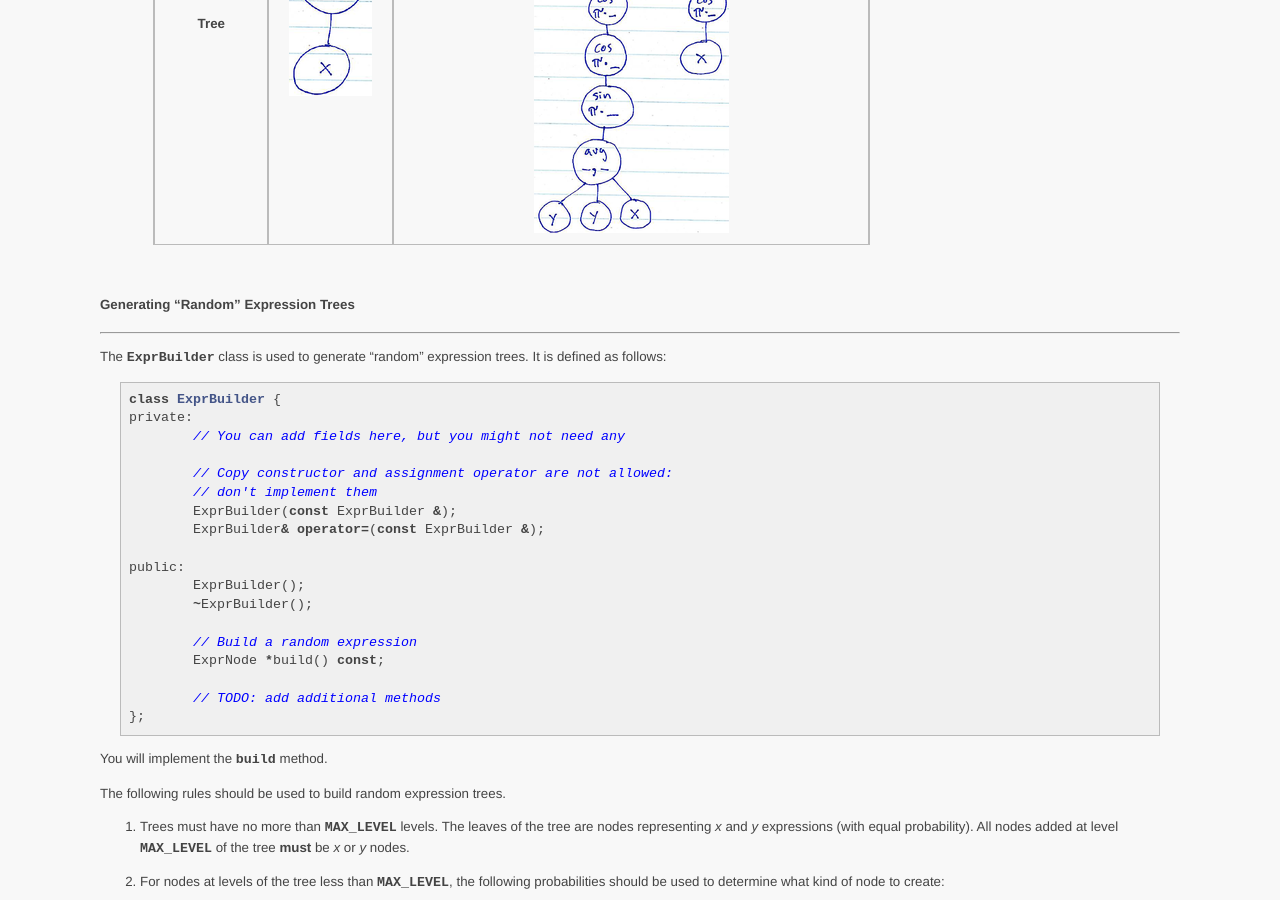
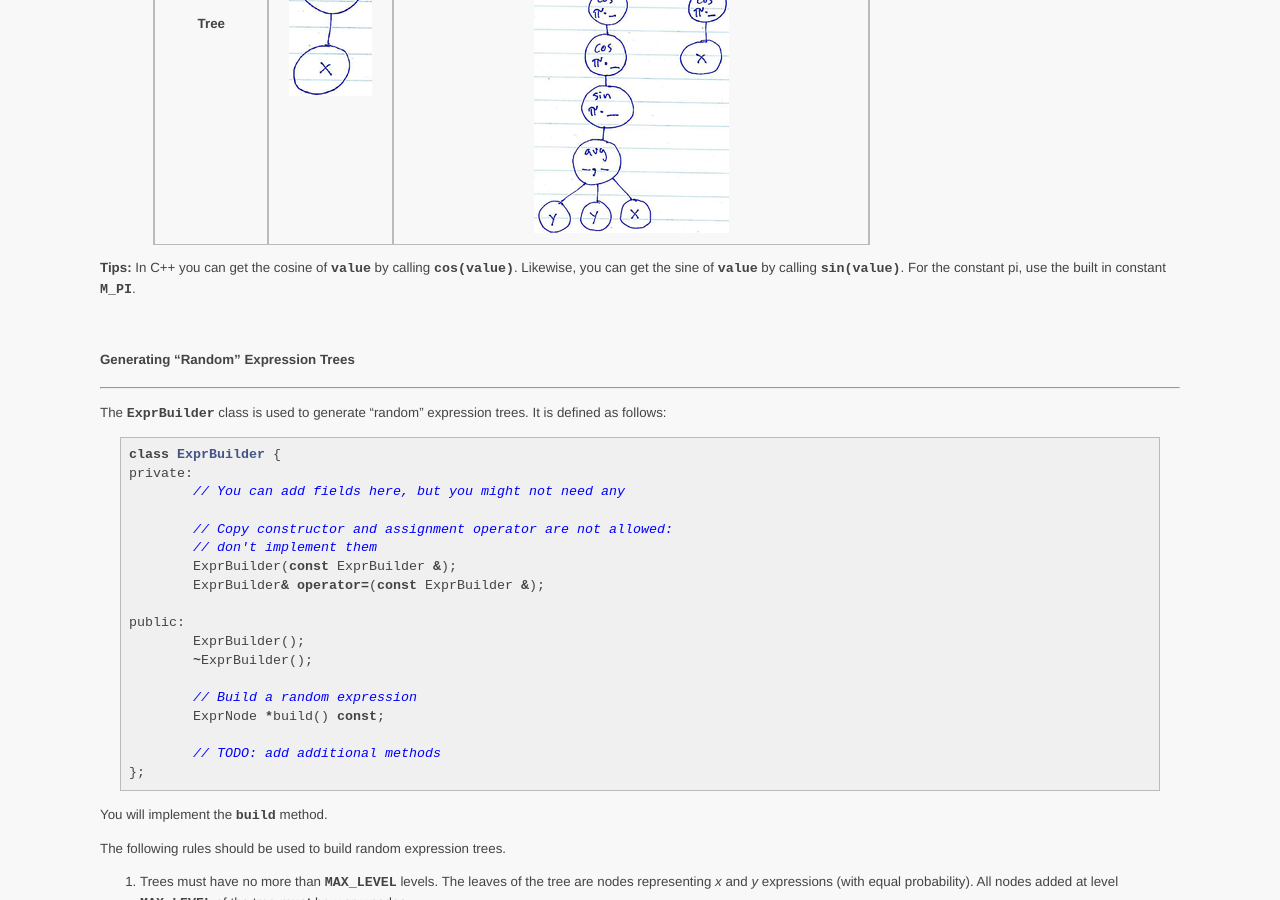
Before and after one commit to ycpcs/cs350-fall2015, a Jekyll site: the page built from assign/assign04.md, in a window 1280 px wide and 900 px high, scrolled down 3471 px. Built offline with Jekyll 4.4.1, drawn with Linux system fonts in a browser that asks for light colours; Markdown is read by kramdown in place of the engine named in the settings.

Commit message:
updated assignment #4

````diff
--- a/assign/assign04.md
+++ b/assign/assign04.md
@@ -166,6 +166,8 @@ as trees:
 >|:--------------:|:-----------:|:-----------------------------------------------------------------------:|
 >| **Tree**       |  ![image](images/assign04/expr1.png)  |  ![image](images/assign04/expr2.png)  |
 
+**Tips:** In C++ you can get the cosine of **```value```** by calling **```cos(value)```**.  Likewise, you can get the sine of **```value```** by calling **```sin(value)```**.  For the constant pi, use the built in constant **```M_PI```**.
+
 
 <br>
 ####Generating "Random" Expression Trees
````
